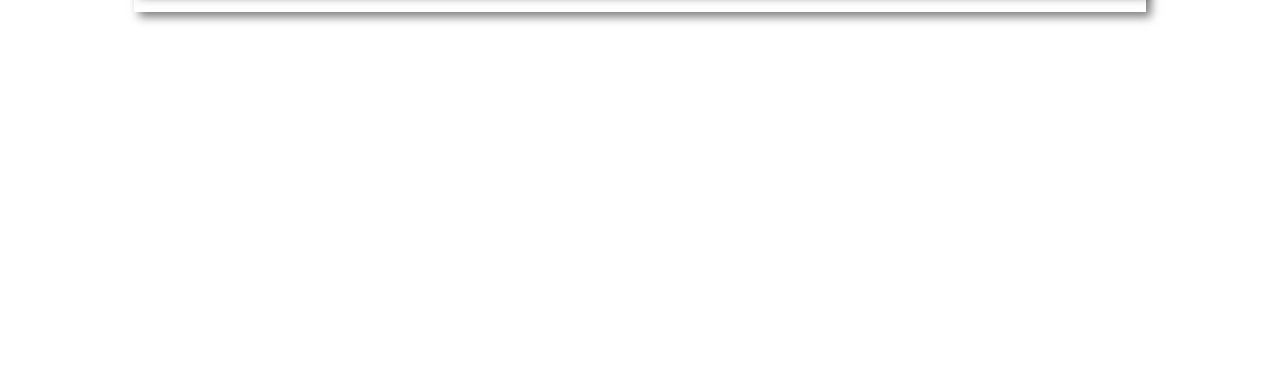
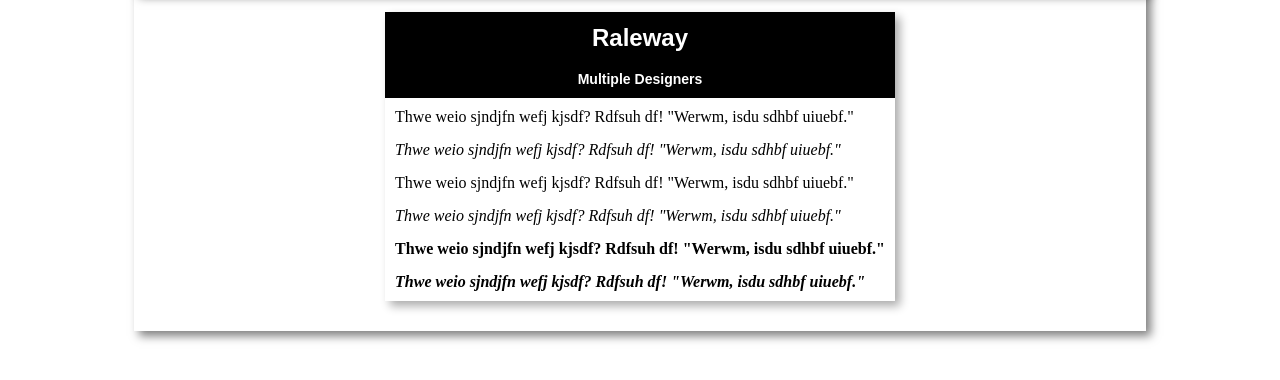
Before and after one commit to VarsPhilos/my-design-guide, a plain HTML site: page index.html in a window 1280 px wide. Shown: the part 420-800 px from the top of the page. Drawn offline with Linux system fonts and the light colour scheme; a web font is replaced by a local one.

Commit message:
added font card Raleway

```diff
--- a/index.html
+++ b/index.html
@@ -1,8 +1,7 @@
 <html>
 	<head>
     <link href="styles.css" type="text/css" rel="stylesheet">
-		<link href="https://fonts.googleapis.com/css?family=Rubik:400,400i,700" rel="stylesheet">
-		<link href="https://fonts.googleapis.com/css?family=Barlow+Condensed:100,400,400i,800i|Oxygen:400,700" rel="stylesheet">
+	<link href="https://fonts.googleapis.com/css?family=Raleway:200,200i,400,400i,700,700i&display=swap" rel="stylesheet">
   </head>
   <body>
 
@@ -69,6 +68,46 @@
 					<h2>Fonts</h2>
 				</div>
 
+				<div class="fontcard">
+					<div class="description">
+						<div class="name">
+							<h2>Raleway</h2>
+						</div>
+						<div class="author">
+							<h3>Multiple Designers</h3>
+						</div>
+					</div>
+					<div class="style">
+						<div class="light">
+							<span>Thwe weio sjndjfn wefj kjsdf? Rdfsuh df! "Werwm, isdu sdhbf uiuebf."</span>
+						</div>
+					</div>
+					<div class="style">
+						<div class="light italic">
+							<span>Thwe weio sjndjfn wefj kjsdf? Rdfsuh df! "Werwm, isdu sdhbf uiuebf."</span>
+						</div>
+					</div>
+					<div class="style">
+						<div class="regular">
+							<span>Thwe weio sjndjfn wefj kjsdf? Rdfsuh df! "Werwm, isdu sdhbf uiuebf."</span>
+						</div>
+					</div>
+					<div class="style">
+						<div class="regular italic">
+							<span>Thwe weio sjndjfn wefj kjsdf? Rdfsuh df! "Werwm, isdu sdhbf uiuebf."</span>
+						</div>
+					</div>
+					<div class="style">
+						<div class="bold">
+							<span>Thwe weio sjndjfn wefj kjsdf? Rdfsuh df! "Werwm, isdu sdhbf uiuebf."</span>
+						</div>
+					</div>
+					<div class="style">
+						<div class="bold italic">
+							<span>Thwe weio sjndjfn wefj kjsdf? Rdfsuh df! "Werwm, isdu sdhbf uiuebf."</span>
+						</div>
+					</div>
+				</div>
 
 			</div>
 
--- a/styles.css
+++ b/styles.css
@@ -87,3 +87,67 @@
 .color-3 { background: #9BC1BC; }
 .color-4 { background: #5CA4A9; }
 .color-5 { background: #E6EBE0; }
+
+.raleway {
+  font-family: 'Raleway', sans-serif;
+}
+
+.light {
+  font-weight: 200;
+}
+
+.regular {
+  font-weight: 400;
+}
+
+.bold {
+  font-weight: 700;
+}
+
+.italic {
+  font-style: italic;
+}
+
+.fontcard {
+  display: inline-block;
+  margin: 20px 8px 10px 8px;
+	box-shadow: 5px 5px 9px 0px rgba(0,0,0,0.33);
+  /* width: 300px; */
+  /* height: 500px; */
+}
+
+.fontcard .description {
+  margin: 0;
+  width: 100%;
+  /* height: 35%; */
+  background: black;
+  text-align: center;
+}
+
+.fontcard .name {
+  font-family: sans-serif;
+  color: white;
+  font-size: 16px;
+  line-height: .1;
+  padding: 5 5 0 5;
+  margin: 0;
+}
+
+.fontcard .author {
+  font-family: sans-serif;
+  color: white;
+  font-size: 12px;
+  line-height: 0.0;
+  font-weight: 200;
+  padding: 5px;
+  margin: 0;
+}
+
+.fontcard .style {
+  margin: 5px;
+  padding: 5px;
+  font-size: 16px;
+  color: black;
+  background: white;
+  text-align: left;
+}
```
